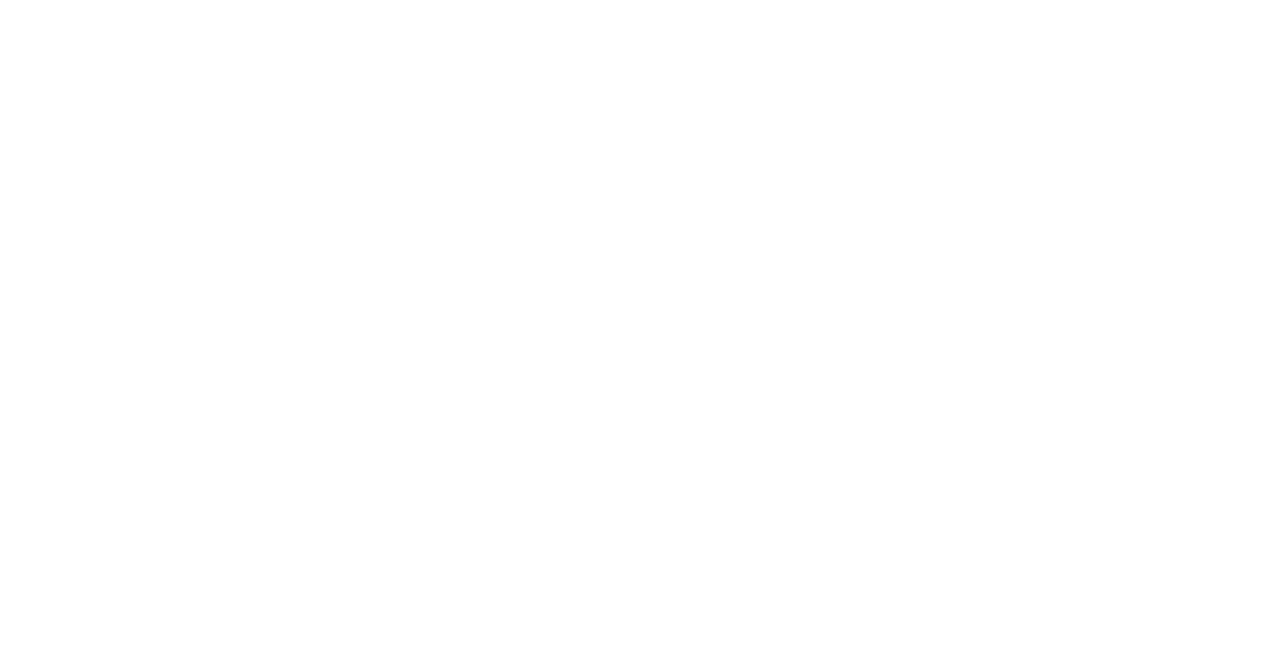
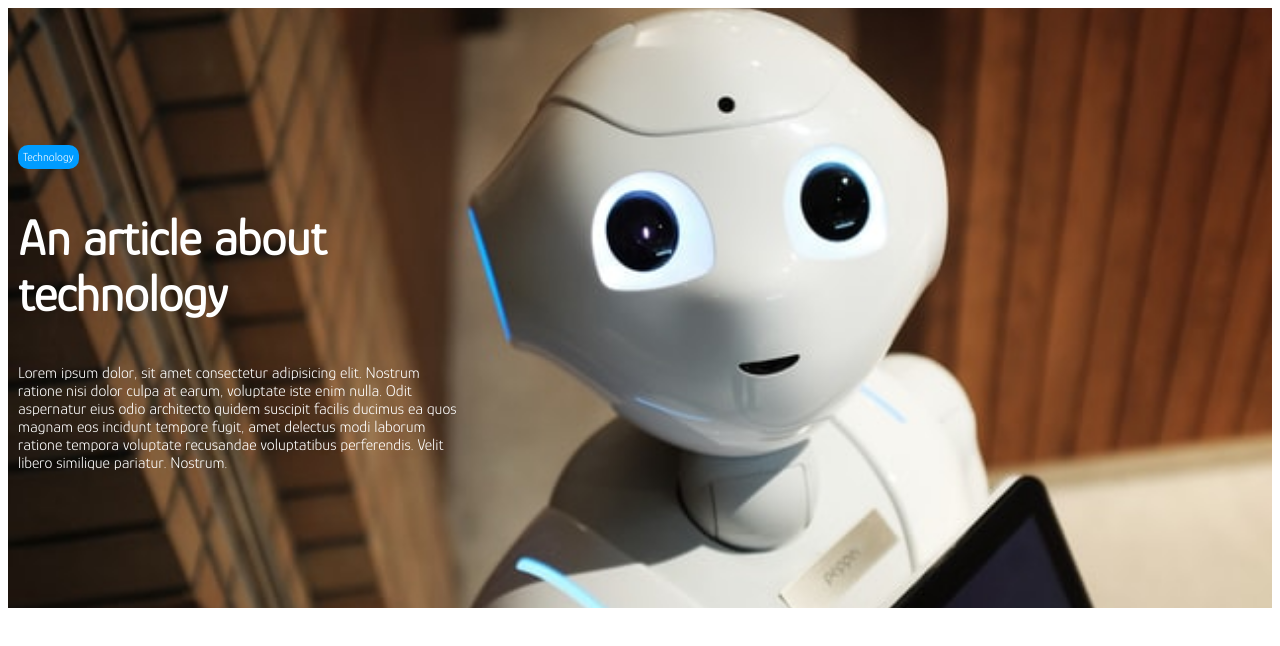
Before and after one commit to SJJCoding/Group-newssite, a website: page index.html in a window 1280 px wide. Drawn offline with Linux system fonts and the light colour scheme.

Commit message:
added general pill class, made featured article

```diff
--- a/index.html
+++ b/index.html
@@ -4,16 +4,34 @@
     <meta charset="UTF-8" />
     <link rel="icon" type="image/svg+xml" href="./client/assets/favicon.ico" />
     <meta name="viewport" content="width=device-width, initial-scale=1.0" />
+    <link rel="preconnect" href="https://fonts.googleapis.com" />
+    <link rel="preconnect" href="https://fonts.gstatic.com" crossorigin />
+    <link
+      href="https://fonts.googleapis.com/css2?family=Glory:wght@300&display=swap"
+      rel="stylesheet"
+    />
+    <link rel="stylesheet" href="styles/index.css" />
     <title>project!</title>
 
-    <link href="./styles/index.css" rel="stylesheet" />
+    <link href="kgaming.css" rel="stylesheet" />
   </head>
   <body>
     <!----------------------- NavBar ------------------------>
     <nav></nav>
 
     <!----------------------- Showcase ------------------------>
-    <section></section>
+    <section class="featured_article">
+      <div class="featured">
+        <span class="tech_pill pill">Technology</span>
+        <h2>An article about technology</h2>
+        Lorem ipsum dolor, sit amet consectetur adipisicing elit. Nostrum
+        ratione nisi dolor culpa at earum, voluptate iste enim nulla. Odit
+        aspernatur eius odio architecto quidem suscipit facilis ducimus ea quos
+        magnam eos incidunt tempore fugit, amet delectus modi laborum ratione
+        tempora voluptate recusandae voluptatibus perferendis. Velit libero
+        similique pariatur. Nostrum.
+      </div>
+    </section>
 
     <!----------------------- Articles ------------------------>
     <section></section>
--- /dev/null
+++ b/kgaming.css
@@ -0,0 +1,25 @@
+h2 {
+  font-size: 50px;
+}
+
+.featured_article {
+  display: flex;
+  flex-direction: column;
+  justify-content: center;
+  font-family: glory;
+  color: white;
+  height: 75vh;
+  background-image: url(images/robot.jpg);
+  background-repeat: no-repeat;
+  background-size: cover;
+  background-position: center;
+  padding-left: 10px;
+}
+
+.featured {
+  max-width: 35%;
+}
+
+.tech_pill {
+  background-color: #009cff;
+}
--- a/styles/index.css
+++ b/styles/index.css
@@ -9,3 +9,13 @@ html {
   --science-color: #3bd142;
   --food-color: #d1483b;
 }
+
+.pill {
+  display: inline-block;
+  text-transform: capitalize;
+  font-size: 12px;
+  padding: 5px;
+  color: white;
+  border: none;
+  border-radius: 10px;
+}
```
